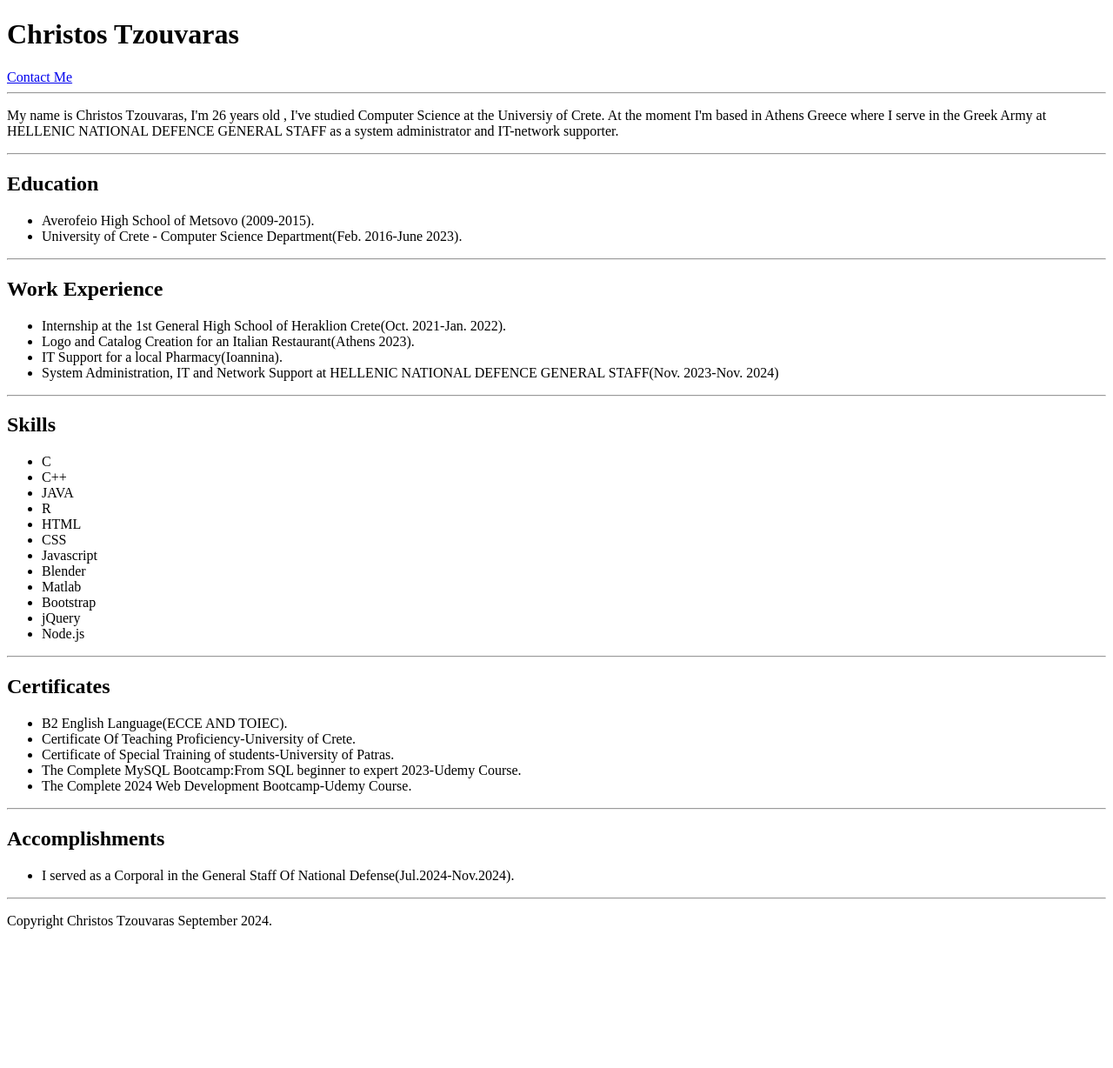
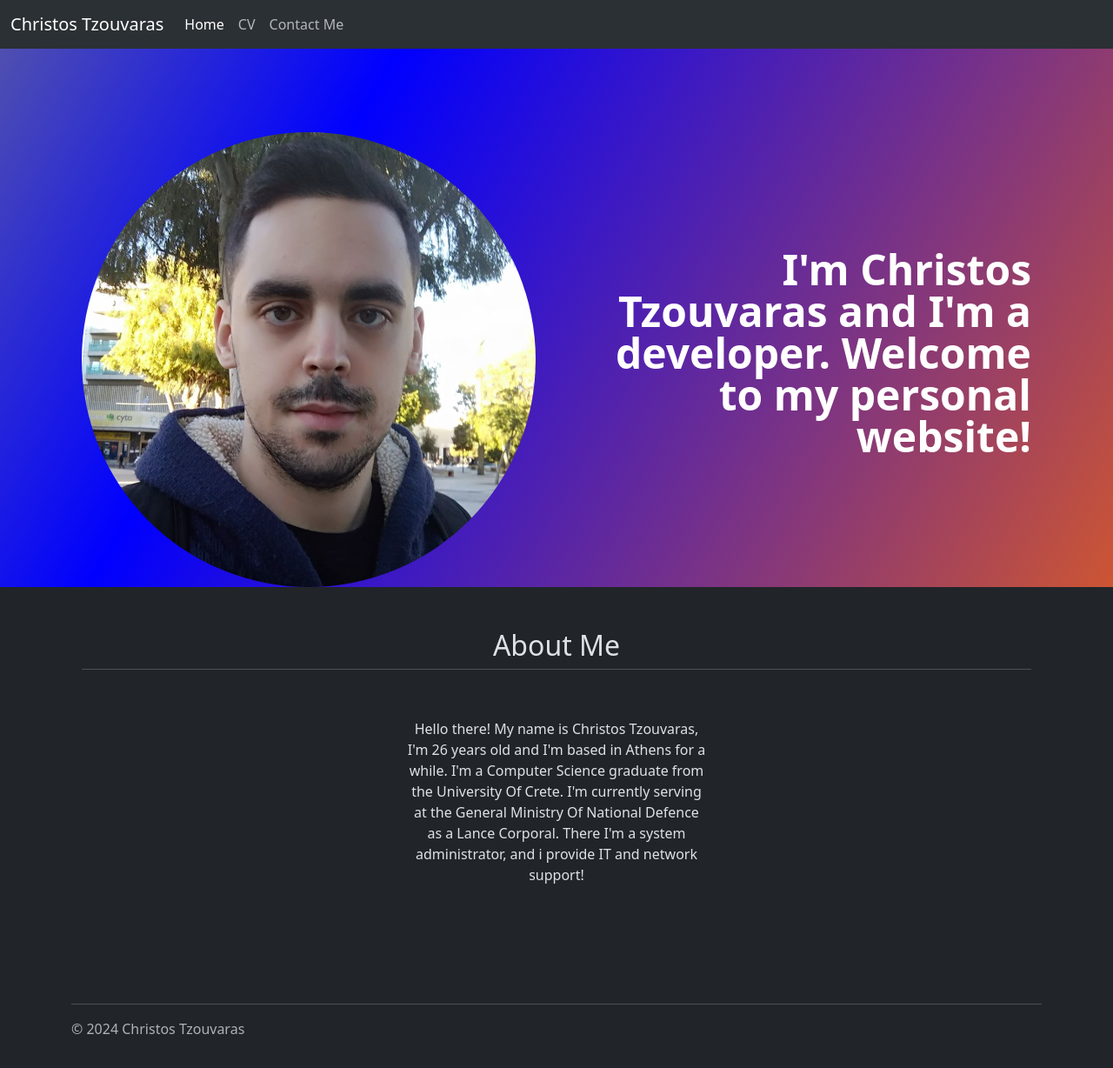
Before and after one commit to ChrisTzouvaras/Personal-Website, a plain HTML site: page index.html in a window 1280 px wide. Shown: the whole page at 87% size. Before the commit the page ends 1084 px from the top, so only its background shows below. Drawn offline with nearby package versions, Linux system fonts and the light colour scheme.

Commit message:
Add files via upload

```diff
--- a/index.html
+++ b/index.html
@@ -1,65 +1,73 @@
 <!DOCTYPE html>
-<html lang="en">
+<html lang="en" data-bs-theme="dark">
 <head>
     <meta charset="UTF-8">
-    <title>Christos Tzouvaras CV</title>
+    <meta name="viewport" content="width=device-width, initial-scale=1.0">
+    <link href="https://cdn.jsdelivr.net/npm/bootstrap@5.3.0-alpha3/dist/css/bootstrap.min.css" rel="stylesheet"
+    integrity="sha384-KK94CHFLLe+nY2dmCWGMq91rCGa5gtU4mk92HdvYe+M/SXH301p5ILy+dN9+nJOZ" crossorigin="anonymous">
+    <link rel="stylesheet" href="./style.css">
+    <title>Christos Tzouvaras</title>
 </head>
 <body>
-    <!--<img src="./me.jpg" width="150" height="=150">-->
-    <h1> Christos Tzouvaras</h1>
-    <a href="./contact.html"> Contact Me</a>
-    <hr />
-    <p>My name is Christos Tzouvaras, I'm 26 years old , I've studied Computer Science at the Universiy of Crete.
-        At the moment I'm based in Athens Greece where I serve in the Greek Army at HELLENIC NATIONAL DEFENCE GENERAL
-        STAFF as a system administrator and IT-network supporter.</p>
-    <hr />
-    <h2>Education </h2>
-    <ul>
-        <li>Averofeio High School of Metsovo (2009-2015).</li>
-        <li>University of Crete - Computer Science Department(Feb. 2016-June 2023).</li>
-    </ul>
-    <hr />
-    <h2>Work Experience</h2>
-    <ul>
-        <li>Ιnternship at the 1st General High School of Heraklion Crete(Oct. 2021-Jan. 2022).</li>
-        <li>Logo and Catalog Creation for an Italian Restaurant(Athens 2023).</li>
-        <li>IT Support for a local Pharmacy(Ioannina).</li>
-        <li>System Administration, IT and Network Support at HELLENIC NATIONAL DEFENCE GENERAL
-            STAFF(Nov. 2023-Nov. 2024)</li>
-    </ul>
-    <hr />
-    <h2>Skills</h2>
-    <ul>
-        <li>C</li>
-        <li>C++</li>
-        <li>JAVA</li>
-        <li>R</li>
-        <li>HTML</li>
-        <li>CSS</li>
-        <li>Javascript</li>
-        <li>Blender</li>
-        <li>Matlab</li>
-        <li>Bootstrap</li>
-        <li>jQuery</li>
-        <li>Node.js</li>
-    </ul>
-    <hr />
-    <h2>Certificates</h2>
-    <ul>
-        <li>B2 English Language(ECCE AND TOIEC).</li>
-        <li>Certificate Of Teaching Proficiency-University of Crete.</li>
-        <li>Certificate of Special Training of students-University of Patras.</li>
-        <li>The Complete MySQL Bootcamp:From SQL beginner to expert 2023-Udemy Course.</li>
-        <li>The Complete 2024 Web Development Bootcamp-Udemy Course.</li>
-    </ul>
-    <hr />
-    <h2>Accomplishments</h2>
-    <ul>
-        <li>I served as a Corporal in the General Staff Of National Defense(Jul.2024-Nov.2024).</li>
-    </ul>
-    <hr />
-    <footer>
-        <p>Copyright Christos Tzouvaras September 2024.</p>
+
+    <nav class="navbar navbar-expand-lg bg-body-tertiary">
+        <div class="container-fluid">
+          <a class="navbar-brand" href="#">Christos Tzouvaras</a>
+          <button class="navbar-toggler" type="button" data-bs-toggle="collapse" data-bs-target="#navbarSupportedContent" aria-controls="navbarSupportedContent" aria-expanded="false" aria-label="Toggle navigation">
+            <span class="navbar-toggler-icon"></span>
+          </button>
+          <div class="collapse navbar-collapse" id="navbarSupportedContent">
+            <ul class="navbar-nav me-auto mb-2 mb-lg-0">
+              <li class="nav-item">
+                <a class="nav-link active" aria-current="page" href="#">Home</a>
+              </li>
+              <li class="nav-item">
+                <a class="nav-link" href="http://127.0.0.1:3000/Resume Exercise/index.html">CV</a>
+              </li>
+              <li class="nav-item">
+                <a class="nav-link" href="http://127.0.0.1:3000/Resume Exercise/contact.html">Contact Me</a>
+              </li>
+            </ul>
+
+          </div>
+        </div>
+      </nav>
+
+    <div id="title" class="gradient-background">
+        <div class="container col-xxl-8 px-4 pt-5">
+            <div class="row align-items-center g-5 pt-5">
+                <!-- Image Column -->
+                <div class="col-10 col-sm-8 col-lg-6">
+                    <img src="./me.jpg" class="d-block mx-lg-auto img-fluid" alt="Bootstrap Themes" height="200" loading="lazy">
+                </div>
+                <!-- Text Column -->
+                <div class="col-lg-6">
+                    <h1 class="display-5 fw-bold text-body-emphasis lh-1 mb-3">I'm Christos Tzouvaras and I'm a developer. Welcome to my personal website!</h1>
+                </div>
+            </div>
+        </div>
+    </div>
+    <!--about me -->
+    <div class="container px-4 py-5" id="featured-3">
+    <h2 class="pb-2 border-bottom text-center">About Me</h2>
+    <div class="row g-4 py-5 row-cols-1 row-cols-lg-3 justify-content-center">
+      <div class="feature col">
+        <p class="text-center">Hello there! My name is Christos Tzouvaras, I'm 26 years old and I'm based in Athens for a while.
+            I'm a Computer Science graduate from the University Of Crete.
+            I'm currently serving at the General Ministry Of National Defence as a Lance Corporal. There I'm a system
+            administrator, and i provide IT and network support!
+        </p>
+      </div>
+    </div>
+   </div>
+
+<!--footer-->
+   <div class="container">
+    <footer class="d-flex flex-wrap justify-content-between align-items-center py-3 my-4 border-top">
+      <div class="col-md-4 d-flex align-items-center">
+        <span class="mb-3 mb-md-0 text-body-secondary">© 2024 Christos Tzouvaras</span>
+      </div>
     </footer>
+  </div>
 </body>
 </html>
```
